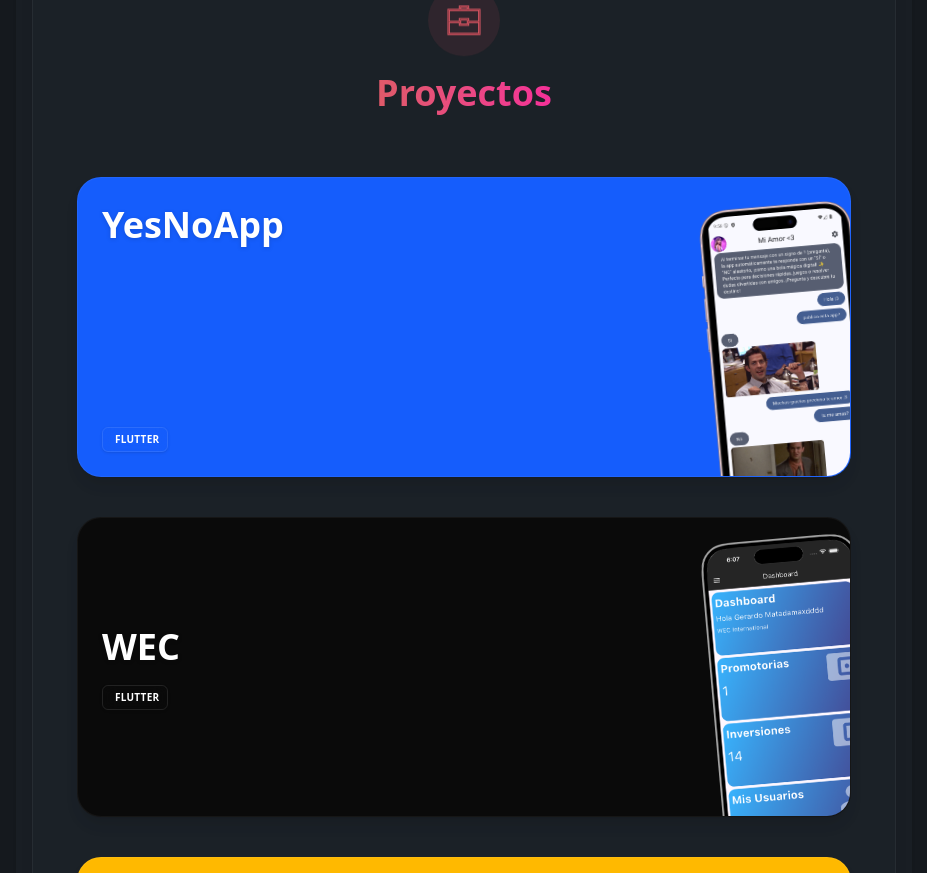
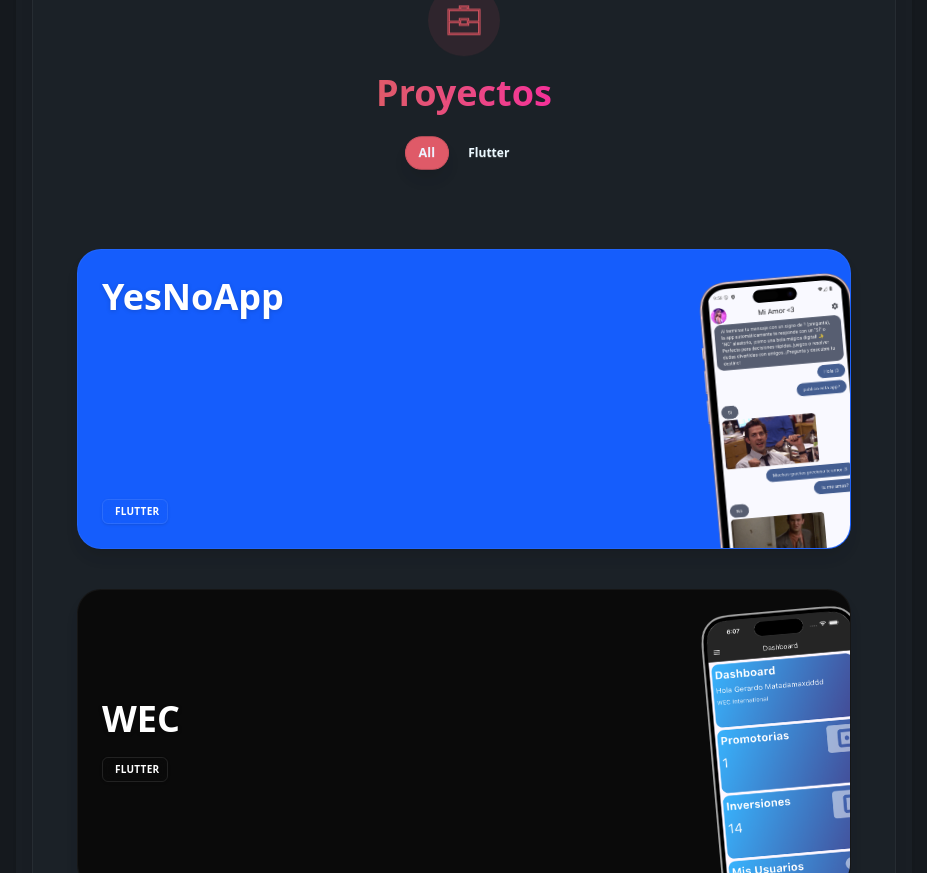
Before and after one commit to ElMexicanitox3/gerardomp.com-vue, a Vue app: page / in a window 1280 px wide. Shown: the part 3031-3904 px from the top of the page, without its empty margins (336-1263 px from the left). Built offline with nearby package versions, Linux system fonts and the light colour scheme.

Commit message:
feat: Implement project filtering by category with interactive buttons, staggered transitions, and an empty state.

```diff
--- a/src/features/home/views/projectsView.vue
+++ b/src/features/home/views/projectsView.vue
@@ -6,21 +6,54 @@
           <div class="bg-primary/10 p-4 rounded-full mb-4 animate-float">
             <ProjectIcon class="h-10 w-10 text-primary" />
           </div>
-          <h2 class="text-3xl md:text-4xl font-bold text-center">
+          <h2 class="text-3xl md:text-4xl font-bold text-center mb-6">
             <span
               class="bg-clip-text text-transparent bg-gradient-to-r from-primary to-secondary"
               >{{ $t('sections.projects.title') }}</span
             >
           </h2>
+
+          <!-- Filter Buttons -->
+          <div class="flex flex-wrap justify-center gap-2 mb-8">
+            <button
+              v-for="category in categories"
+              :key="category"
+              @click="selectedCategory = category"
+              class="btn btn-sm rounded-full transition-all duration-300"
+              :class="
+                selectedCategory === category
+                  ? 'btn-primary shadow-lg scale-105'
+                  : 'btn-ghost hover:bg-base-200'
+              "
+            >
+              {{ category }}
+            </button>
+          </div>
         </div>
-        <div class="mt-6 w-full">
-          <div class="grid gap-6 grid-cols-1 xl:grid-cols-1 2xl:grid-cols-2">
+
+        <div class="mt-2 w-full min-h-[400px]">
+          <TransitionGroup
+            name="staggered-fade"
+            tag="div"
+            class="grid gap-6 grid-cols-1 xl:grid-cols-1 2xl:grid-cols-2"
+          >
             <CardMobile
-              v-for="(project, index) in projects"
-              :key="index"
+              v-for="(project, index) in filteredProjects"
+              :key="project.name"
               :card-data="project"
               class="mb-4"
+              :style="{ transitionDelay: `${index * 100}ms` }"
             />
+          </TransitionGroup>
+
+          <!-- Empty State -->
+          <div
+            v-if="filteredProjects.length === 0"
+            class="flex flex-col items-center justify-center py-20 text-center opacity-70"
+          >
+            <div class="text-6xl mb-4">🔍</div>
+            <h3 class="text-xl font-bold">No projects found</h3>
+            <p>Try selecting a different category.</p>
           </div>
         </div>
       </div>
@@ -29,14 +62,51 @@
 </template>
 
 <script setup lang="ts">
+import { ref, computed } from 'vue';
 import CardMobile from '@/features/home/components/CardMobile.vue';
 import ProjectIcon from '@/assets/icons/ProjectIcon.vue';
 import { projects } from '../../../core/data/projectsData';
+
+const selectedCategory = ref('All');
+
+// Extract unique categories from badges
+const categories = computed(() => {
+  const allCategories = new Set(['All']);
+  projects.forEach((project) => {
+    if (project.badges) {
+      project.badges.forEach((badge) => {
+        allCategories.add(badge.name);
+      });
+    }
+  });
+  return Array.from(allCategories);
+});
+
+// Filter projects based on selected category
+const filteredProjects = computed(() => {
+  if (selectedCategory.value === 'All') {
+    return projects;
+  }
+  return projects.filter((project) =>
+    project.badges?.some((badge) => badge.name === selectedCategory.value),
+  );
+});
 </script>
 
 <style scoped>
-/* Transición suave para hover */
-.transition-colors {
-  transition-duration: 200ms;
+/* Staggered Animation */
+.staggered-fade-enter-active,
+.staggered-fade-leave-active {
+  transition: all 0.5s ease;
+}
+
+.staggered-fade-enter-from,
+.staggered-fade-leave-to {
+  opacity: 0;
+  transform: translateY(20px);
+}
+
+.staggered-fade-move {
+  transition: transform 0.5s ease;
 }
 </style>
```
